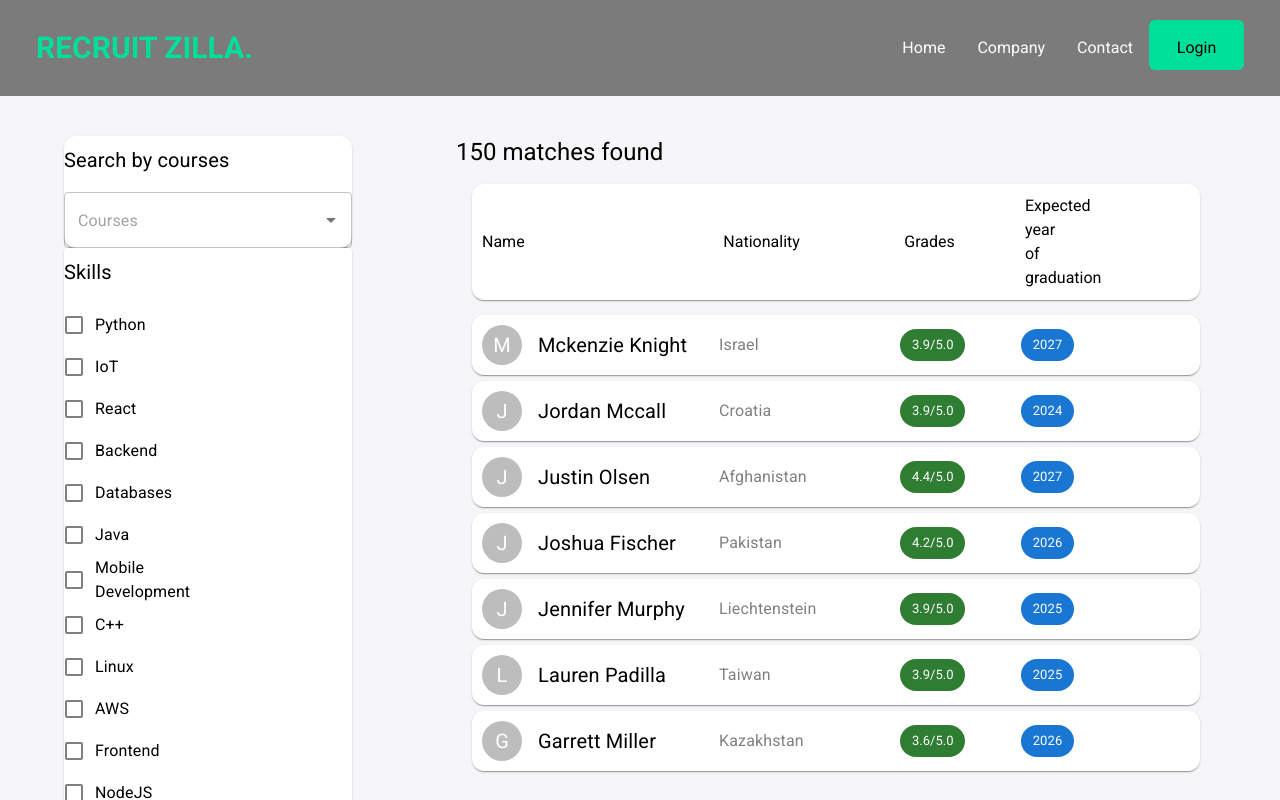
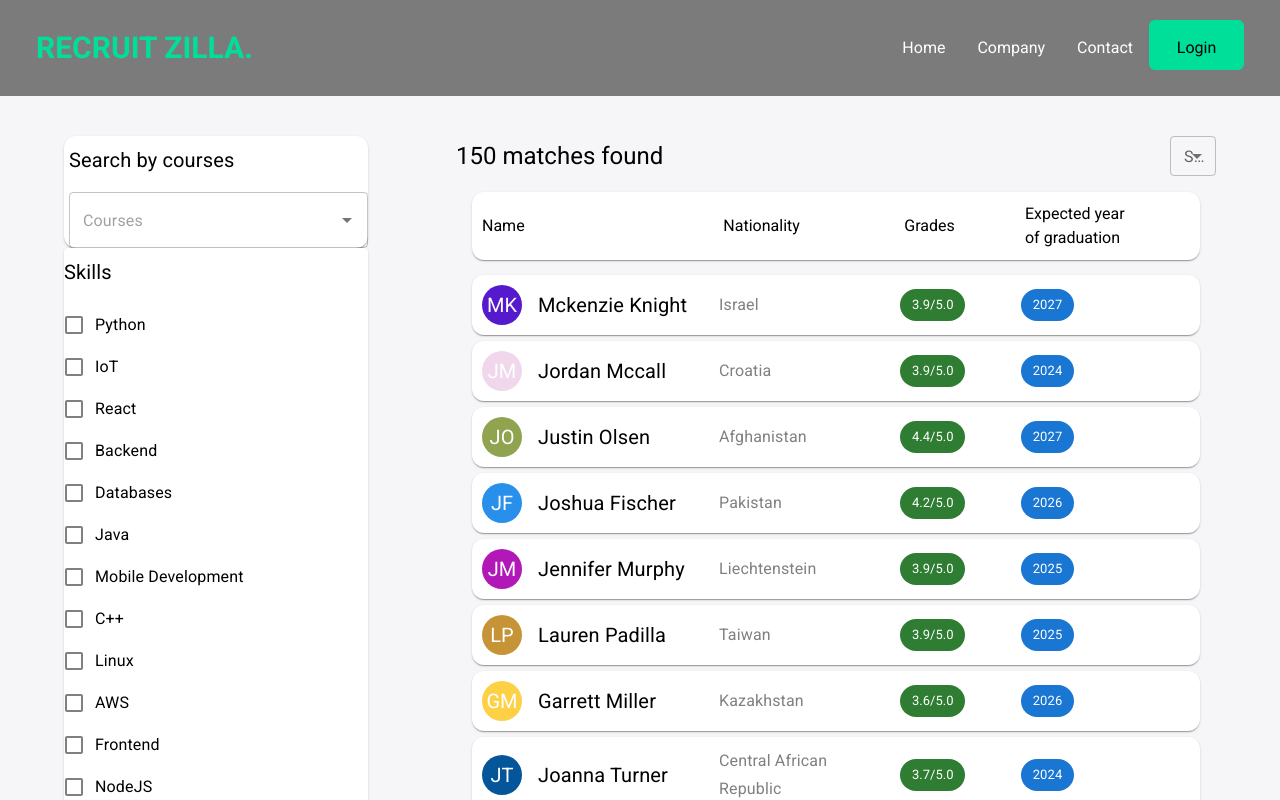
Before and after one commit to xrbams/team-one, a React (Vite) app: page /app/filter in a window 1280 px wide. Shown: the top 800 px of the page. Built offline with nearby package versions, Linux system fonts and the light colour scheme.

Commit message:
added sort filter

```diff
--- a/src/Pages/Portal/Layout.jsx
+++ b/src/Pages/Portal/Layout.jsx
@@ -17,6 +17,9 @@ import {
   Box,
   Slider,
   Chip,
+  InputLabel,
+  Select,
+  MenuItem,
 } from "@mui/material";
 import Radio from "@mui/material/Radio";
 import RadioGroup from "@mui/material/RadioGroup";
@@ -25,6 +28,36 @@ import FormLabel from "@mui/material/FormLabel";
 import studentsJSON from "../../../data/students.json"; // Assuming students.json is in a data folder at the root directory
 import coursesJSON from "../../../data/courses.json"; // Assuming courses.json is in a data folder at the root directory
 
+
+
+function stringToColor(string) {
+  let hash = 0;
+  let i;
+
+  /* eslint-disable no-bitwise */
+  for (i = 0; i < string.length; i += 1) {
+    hash = string.charCodeAt(i) + ((hash << 5) - hash);
+  }
+
+  let color = "#";
+
+  for (i = 0; i < 3; i += 1) {
+    const value = (hash >> (i * 8)) & 0xff;
+    color += `00${value.toString(16)}`.slice(-2);
+  }
+  /* eslint-enable no-bitwise */
+
+  return color;
+}
+
+function stringAvatar(name) {
+  return {
+    sx: {
+      bgcolor: stringToColor(name),
+    },
+    children: `${name.split(" ")[0][0]}${name.split(" ")[1][0]}`,
+  };
+}
 const uniqueSkills = new Set();
 studentsJSON.forEach((student) => {
   student.skills.forEach((skill) => {
@@ -44,6 +77,7 @@ studentsJSON.forEach((student) => {
     student.list_of_courses.length;
   uniqueGrades.add(Math.round(avgGrade));
 });
+
 
 const uniqueGradesArray = Array.from(uniqueGrades);
 const uniqueGradYearsArray = Array.from(uniqueGradYears);
@@ -70,11 +104,39 @@ function App() {
   const [data, setData] = useState([]); // Initialize with empty array
   const [courses, setCourses] = useState([]);
   const [currentPage, setCurrentPage] = useState(1);
-  const [studentsPerPage] = useState(7);
+  const [studentsPerPage] = useState(12);
+  const [selectedSort, setSelectedSort] = useState("");
 
   const indexOfLastStudent = currentPage * studentsPerPage;
   const indexOfFirstStudent = indexOfLastStudent - studentsPerPage;
   const currentStudents = data.slice(indexOfFirstStudent, indexOfLastStudent);
+
+  const sortData = (option) => {
+    const sortedStudents = [...data].sort((a, b) => {
+      if (option === "Name") {
+        return a.name.localeCompare(b.name);
+      }
+      if (option === "Nationality") {
+        return a.nationality.localeCompare(b.nationality);
+      }
+      if (option === "Grades") {
+        const avgGradeA =
+          a.list_of_courses.reduce((acc, curr) => acc + curr.grade, 0) /
+          a.list_of_courses.length;
+        const avgGradeB =
+          b.list_of_courses.reduce((acc, curr) => acc + curr.grade, 0) /
+          b.list_of_courses.length;
+        return avgGradeA - avgGradeB;
+      }
+      if (option === "Expected year of graduation") {
+        return a.expected_graduate_year - b.expected_graduate_year;
+      }
+      return 0;
+    });
+    setData(sortedStudents);
+  };
+
+
   useEffect(() => {
     // Fetch local JSON data for students and courses
     setStudents(studentsJSON);
@@ -122,7 +184,11 @@ function App() {
     });
 
     setData(filteredStudents);
+
+
+
   };
+
   const handleGradeChange = (event) => {
     setSelectedGrade(event.target.value);
     filterData([...selectedFilters, event.target.value]);
@@ -136,9 +202,11 @@ function App() {
     <Container>
       <Grid container spacing={3}>
         {/* Filter Section */}
-        <Grid item xs={12} md={4} padding={10}>
+
+        <Grid item xs={12} md={4} padding={8}>
           <Paper
             style={{
+              paddingLeft: "5px",
               backgroundColor: "#fff",
               color: "black",
               borderRadius: "12px", // Rounded corners
@@ -245,10 +313,34 @@ function App() {
         </Grid>
         {/* Content Section */}
         <Grid item xs={12} md={8}>
-          <Typography
-            color={"black"}
-            variant="h5"
-          >{`${data.length} matches found`}</Typography>
+        <Grid container alignItems="center" spacing={2}>
+  <Grid item xs={6}>
+    <Typography color={"black"} variant="h5">
+      {`${data.length} matches found`}
+    </Typography>
+  </Grid>
+  <Grid item xs={6} style={{ textAlign: 'right' }}>
+    <FormControl variant="outlined" size="small">
+      <InputLabel>Sort By</InputLabel>
+      <Select
+        value={selectedSort}
+        onChange={(e) => {
+          setSelectedSort(e.target.value);
+          sortData(e.target.value);
+        }}
+        label="Sort By"
+      >
+        <MenuItem value={"Name"}>Name</MenuItem>
+        <MenuItem value={"Nationality"}>Nationality</MenuItem>
+        <MenuItem value={"Grades"}>Grades</MenuItem>
+        <MenuItem value={"Expected year of graduation"}>
+          Expected year of graduation
+        </MenuItem>
+      </Select>
+    </FormControl>
+  </Grid>
+</Grid>
+
           <Paper
             style={{
               padding: "16px",
@@ -279,7 +371,7 @@ function App() {
                 <Grid item xs={2}>
                   Grades
                 </Grid>
-                <Grid item xs={1}>
+                <Grid item xs={2}>
                   Expected year of graduation
                 </Grid>
               </Grid>
@@ -303,8 +395,11 @@ function App() {
                   }}
                 >
                   <Grid container alignItems="center" spacing={2}>
-                    <Grid item >
-                      <Avatar>{student.name[0]}</Avatar>
+                    <Grid item>
+                      <Avatar
+                        alt={student.name}
+                        {...stringAvatar(student.name)}
+                      />
                     </Grid>
                     <Grid item xs={3}>
                       <Typography variant="h6">{student.name}</Typography>
@@ -322,11 +417,10 @@ function App() {
                     </Grid>
                     <Grid item xs={2}>
                       <Typography variant="subtitle1">
-                      <Chip
-                        label={`${student.expected_graduate_year}`}
-                        color="primary"
-                      />
-
+                        <Chip
+                          label={`${student.expected_graduate_year}`}
+                          color="primary"
+                        />
                       </Typography>
                     </Grid>
                   </Grid>
```
